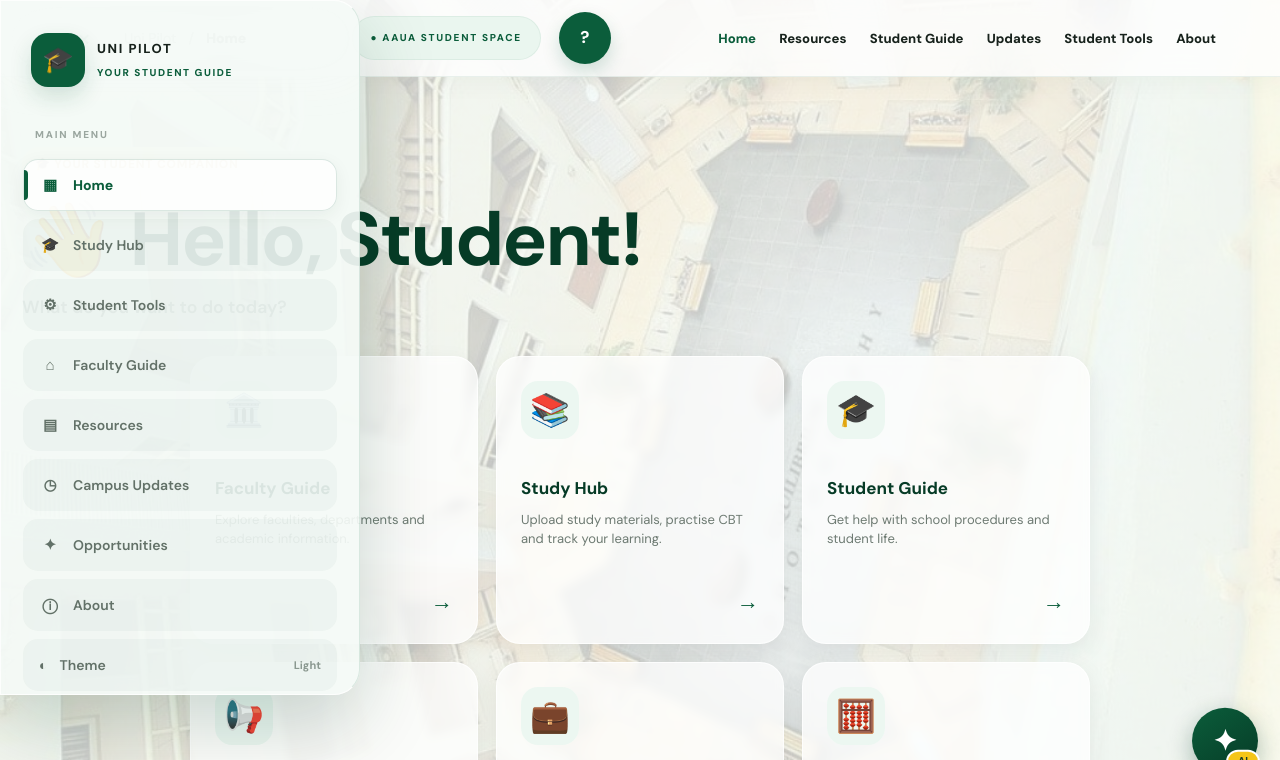
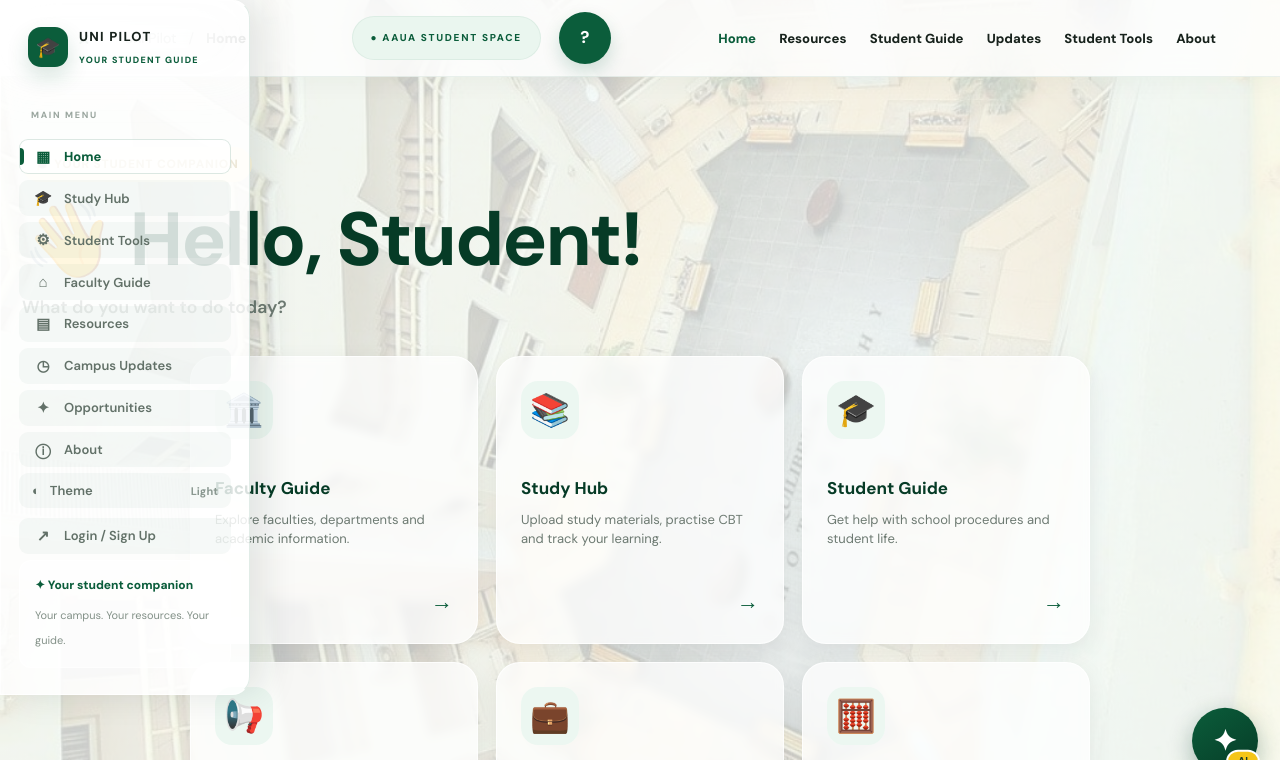
Before and after one commit to keffyjnr/Uni-Pilot, a plain HTML site: page index.html in a window 1280 px wide. Both pictures are taken after a click on the button "Open navigation menu". Shown: the top 760 px of the page. Drawn offline with Linux system fonts and the light colour scheme.

Commit message:
Match homepage drawer to Study Hub compact navigation

```diff
--- a/index.html
+++ b/index.html
@@ -418,6 +418,28 @@
 
   </style>
 
+  <!-- HOMEPAGE DRAWER: match the compact Study Hub sidebar -->
+  <style id="study-hub-drawer-replica">
+    .up-study-drawer {
+      width: 250px !important; max-width: 250px !important;
+      padding: 26px 18px !important; border-radius: 0 18px 18px 0 !important;
+      background: rgba(255,255,255,.85) !important;
+      border-right: 1px solid rgba(11,93,59,.12) !important;
+      box-shadow: 15px 0 35px rgba(16,43,28,.10) !important; gap: 6px !important;
+    }
+    .up-study-drawer-brand { padding: 0 9px 35px !important; gap: 11px !important; }
+    .up-study-brand-mark { width: 40px !important; height: 40px !important; border-radius: 13px !important; font-size: 20px !important; }
+    .up-study-drawer-brand strong { font-size: 13px !important; letter-spacing: 1.3px !important; }
+    .up-study-drawer-brand small { font-size: 9px !important; letter-spacing: 1.3px !important; }
+    .up-study-side-label { padding: 0 12px 10px !important; font-size: 9px !important; letter-spacing: 1.7px !important; }
+    .up-study-nav-link, .up-study-theme-link { min-height: 0 !important; padding: 12px !important; border-radius: 9px !important; font-size: 13px !important; gap: 10px !important; }
+    .up-study-nav-link.active { border-radius: 9px !important; box-shadow: none !important; }
+    .up-study-nav-link.active:before { top: 8px !important; bottom: 8px !important; }
+    .up-study-drawer-bottom { padding: 15px !important; border-radius: 12px !important; }
+    .menu-overlay.active { background: rgba(4,25,15,.4) !important; backdrop-filter: blur(4px) !important; -webkit-backdrop-filter: blur(4px) !important; }
+    html[data-theme="dark"] .up-study-drawer { background: rgba(12,23,27,.94) !important; }
+    @media (max-width: 700px) { .up-study-drawer { width: 250px !important; max-width: 250px !important; padding: 26px 18px !important; } }
+  </style>
 </head>
 
 <body>
```
